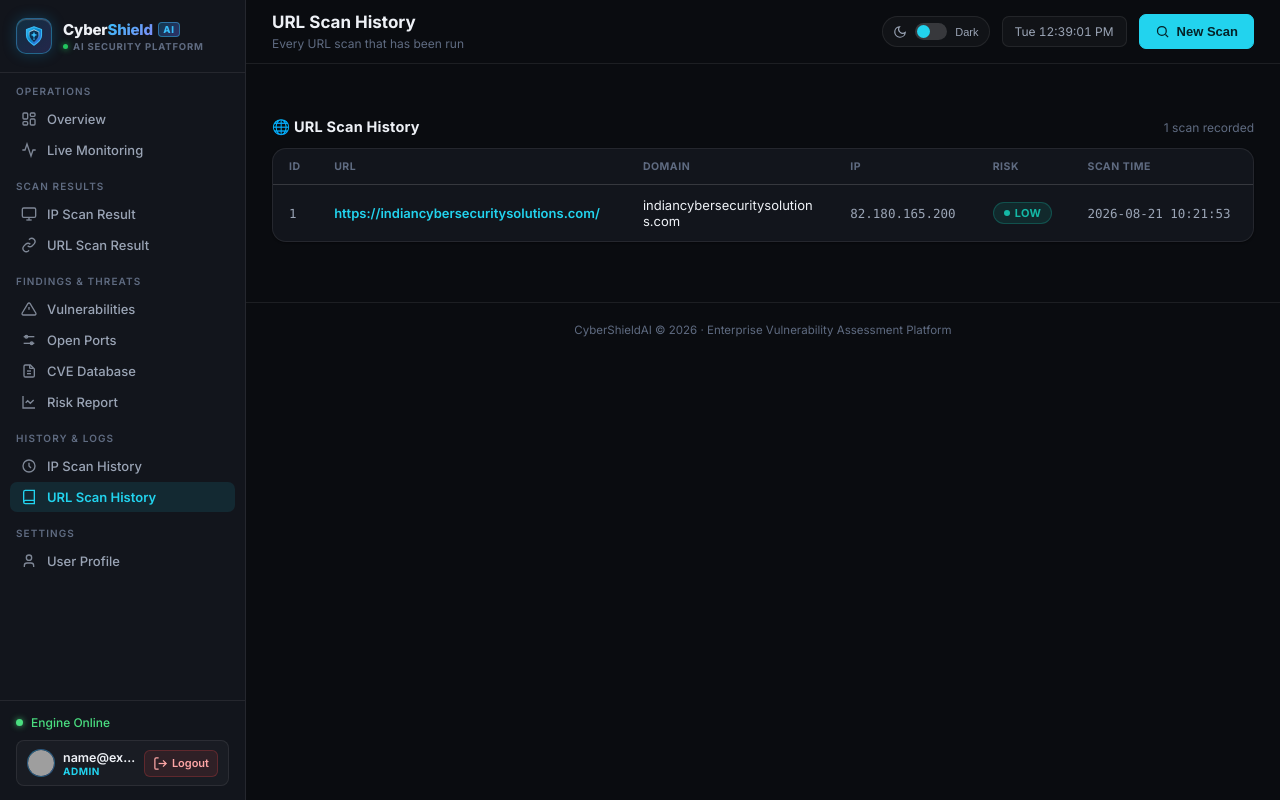
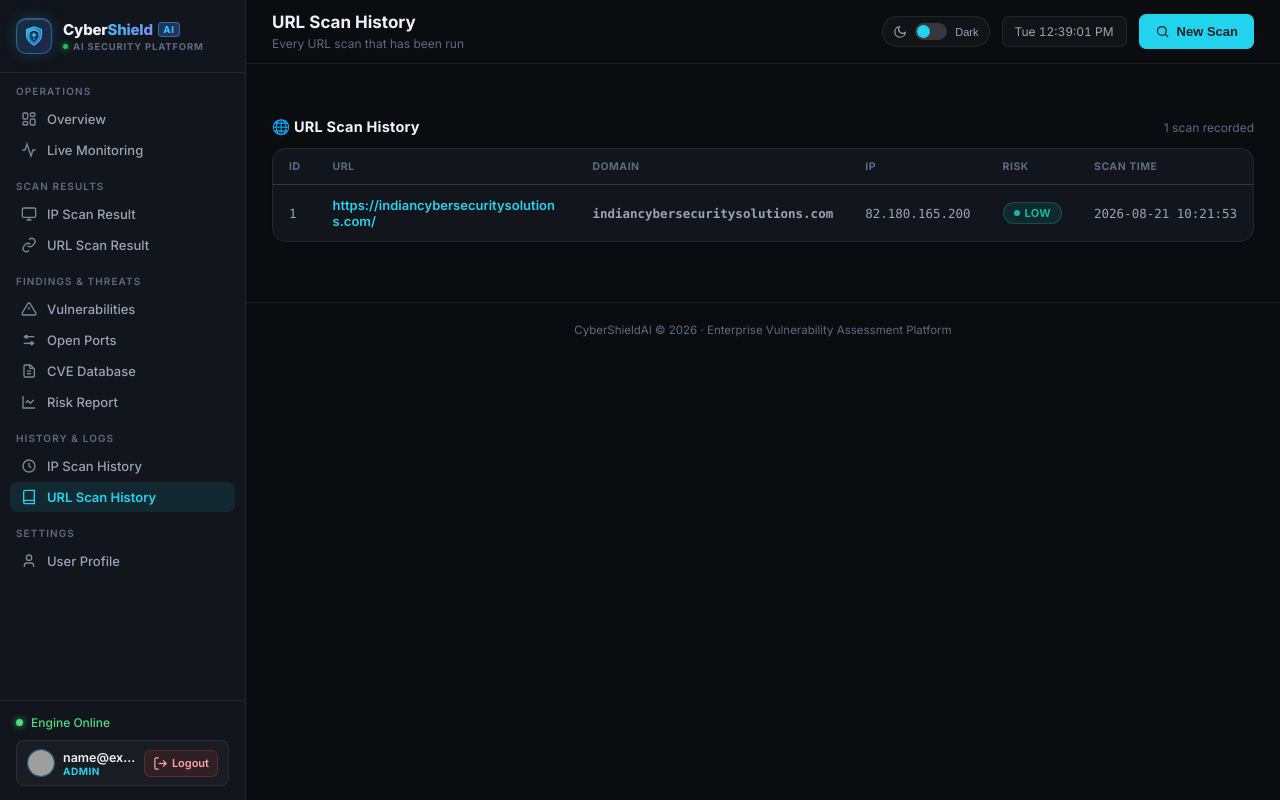
Before and after one commit to shubhvaghani2108/CyberShieldAI, a Flask app: page /url-history in a window 1280 px wide. Run offline with Flask 3, Linux system fonts and the light colour scheme; the visitor is signed in with stand-in values (Sample User, id 1); data comes from the database, SQL or seed files in the repository; grey boxes are pictures that could not be loaded.

Commit message:
Fix text wrapping on Domain column in URL Scan History table

```diff
--- a/dashboard/templates/url_history.html
+++ b/dashboard/templates/url_history.html
@@ -7,34 +7,34 @@
     <span class="sub">{{ rows|length }} scan{{ 's' if rows|length != 1 else '' }} recorded</span>
 </div>
 
-<div class="glass table-wrap">
-    <table>
+<div class="glass table-wrap" style="overflow-x:auto;">
+    <table style="width:100%; border-collapse:collapse;">
         <thead>
             <tr>
-                <th>ID</th>
+                <th style="white-space:nowrap;">ID</th>
                 <th>URL</th>
-                <th>Domain</th>
-                <th>IP</th>
-                <th>Risk</th>
-                <th>Scan Time</th>
+                <th style="white-space:nowrap;">Domain</th>
+                <th style="white-space:nowrap;">IP</th>
+                <th style="white-space:nowrap;">Risk</th>
+                <th style="white-space:nowrap;">Scan Time</th>
             </tr>
         </thead>
         <tbody>
         {% for row in rows %}
         <tr>
-            <td class="mono">{{ row['id'] if 'id' in row.keys() else row[0] }}</td>
-            <td style="max-width:320px; word-break:break-word;">
-                <a href="{{ url_for('url_scan_result_page') }}?{% if 'scan_id' in row.keys() and row['scan_id'] %}scan_id={{ row['scan_id'] }}{% else %}id={{ row['id'] if 'id' in row.keys() else row[0] }}{% endif %}" style="color:var(--accent); font-weight:600;">
+            <td class="mono" style="white-space:nowrap;">{{ row['id'] if 'id' in row.keys() else row[0] }}</td>
+            <td style="min-width:240px; word-break:break-all;">
+                <a href="{{ url_for('url_scan_result_page') }}?{% if 'scan_id' in row.keys() and row['scan_id'] %}scan_id={{ row['scan_id'] }}{% else %}id={{ row['id'] if 'id' in row.keys() else row[0] }}{% endif %}" style="color:var(--accent); font-weight:600; text-decoration:none;">
                     {{ row['url'] if 'url' in row.keys() else row[1] }}
                 </a>
             </td>
-            <td style="max-width:200px; word-break:break-word;">{{ row['domain'] if 'domain' in row.keys() else row[2] }}</td>
-            <td class="mono">{{ row['ip'] if 'ip' in row.keys() else row[3] }}</td>
-            <td>
+            <td class="mono" style="white-space:nowrap; font-weight:600; color:var(--text-1);">{{ row['domain'] if 'domain' in row.keys() else row[2] }}</td>
+            <td class="mono" style="white-space:nowrap;">{{ row['ip'] if 'ip' in row.keys() else row[3] }}</td>
+            <td style="white-space:nowrap;">
                 {% set lvl = (row['risk'] if 'risk' in row.keys() else (row[6] or 'low'))|lower %}
                 <span class="badge badge-{{ lvl }}">{{ row['risk'] if 'risk' in row.keys() else row[6] }}</span>
             </td>
-            <td class="mono">{{ row['scan_time'] if 'scan_time' in row.keys() else row[7] }}</td>
+            <td class="mono" style="white-space:nowrap;">{{ row['scan_time'] if 'scan_time' in row.keys() else row[7] }}</td>
         </tr>
         {% else %}
         <tr class="empty-row"><td colspan="6">No URL scan history available.</td></tr>
```
